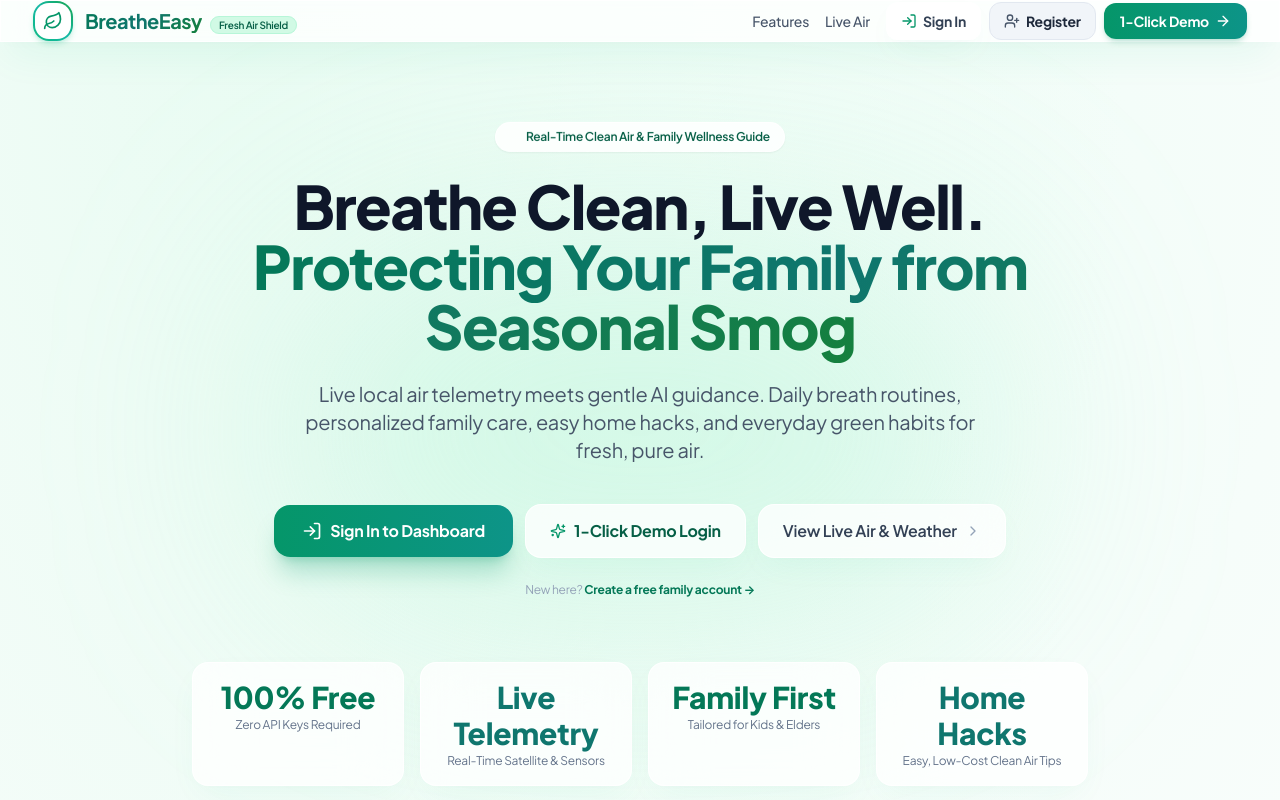
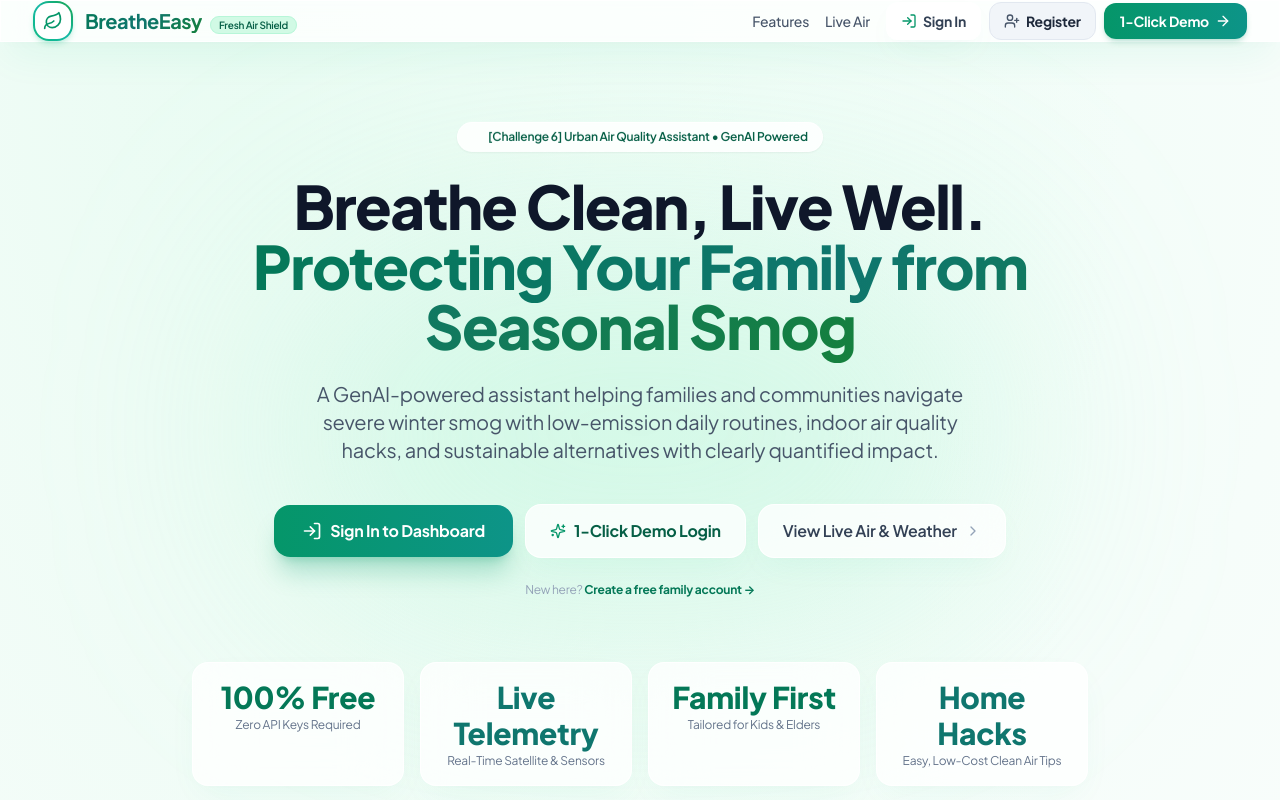
Before and after one commit to NEW-HABIT/BreatheEasy, a Next.js app: page / in a window 1280 px wide. Shown: the top 800 px of the page. Built offline with nearby package versions, Linux system fonts and the light colour scheme; no server answers.

Commit message:
docs: explicit 1-to-1 mapping of official Challenge 6 problem statement requirements

```diff
--- a/src/app/page.tsx
+++ b/src/app/page.tsx
@@ -141,7 +141,7 @@ export default function LandingPage() {
         <div className="max-w-6xl mx-auto px-4 sm:px-6 lg:px-8 text-center space-y-6">
           <div className="inline-flex items-center space-x-2 px-3.5 py-1.5 rounded-full glass-pill border border-emerald-200 text-xs font-semibold text-emerald-800 shadow-sm animate-float">
             <span className="h-2 w-2 rounded-full bg-emerald-500 animate-ping" />
-            <span>Real-Time Clean Air & Family Wellness Guide</span>
+            <span>[Challenge 6] Urban Air Quality Assistant • GenAI Powered</span>
           </div>
 
           <h1 className="text-4xl sm:text-6xl font-extrabold tracking-tight text-slate-900 max-w-4xl mx-auto leading-[1.15]">
@@ -150,7 +150,7 @@ export default function LandingPage() {
           </h1>
 
           <p className="text-base sm:text-xl text-slate-600 max-w-2xl mx-auto font-normal leading-relaxed">
-            Live local air telemetry meets gentle AI guidance. Daily breath routines, personalized family care, easy home hacks, and everyday green habits for fresh, pure air.
+            A GenAI-powered assistant helping families and communities navigate severe winter smog with low-emission daily routines, indoor air quality hacks, and sustainable alternatives with clearly quantified impact.
           </p>
 
           {/* Call to Actions - Structured Flow */}
```
Also changed, not shown: 1 other file (tests, documents, lock files or other folders).
